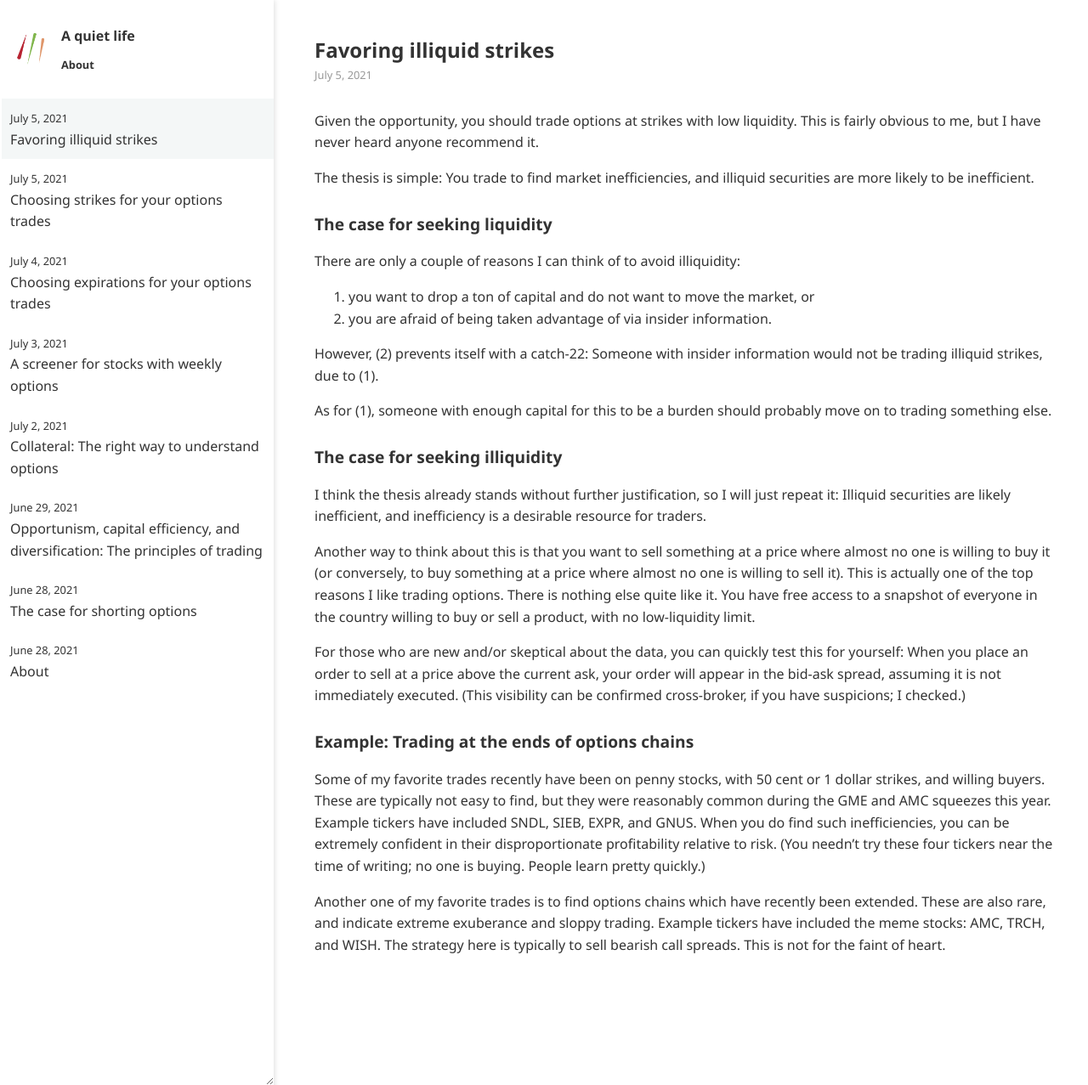
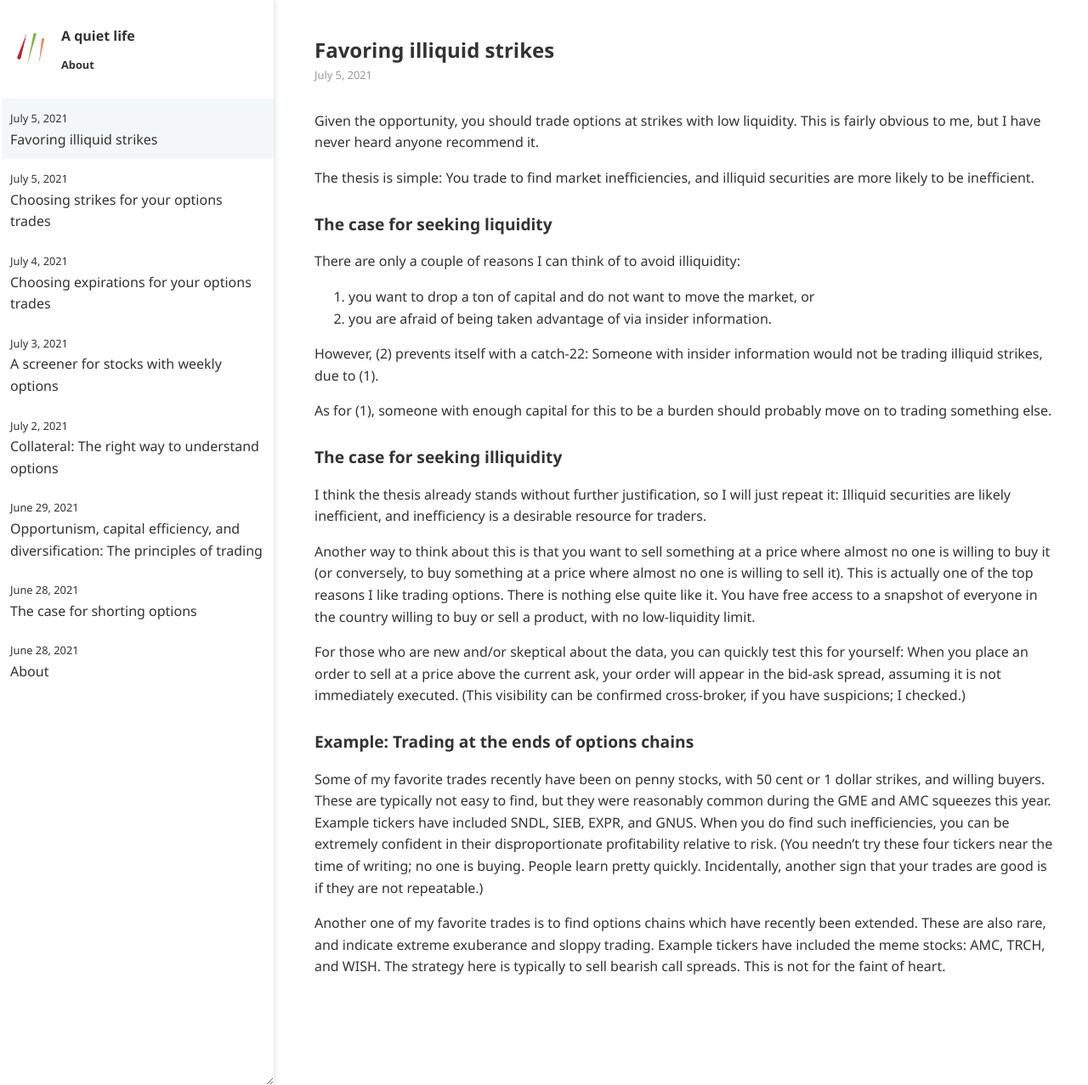
Before and after one commit to ansyblenetwork/aquietlife, a Jekyll site: the page built from _posts/2021-07-05-liquidity.md, in a window 1280 px wide and 1277 px high. Shown: the whole window at 85% size. Built offline with Jekyll 4.4.1, drawn with Linux system fonts in a browser that asks for light colours.

Commit message:
Update 2021-07-05-liquidity.md

```diff
--- a/_posts/2021-07-05-liquidity.md
+++ b/_posts/2021-07-05-liquidity.md
@@ -30,6 +30,6 @@ For those who are new and/or skeptical about the data, you can quickly test this
 
 ### Example: Trading at the ends of options chains
 
-Some of my favorite trades recently have been on penny stocks, with 50 cent or 1 dollar strikes, and willing buyers. These are typically not easy to find, but they were reasonably common during the GME and AMC squeezes this year. Example tickers have included SNDL, SIEB, EXPR, and GNUS. When you do find such inefficiencies, you can be extremely confident in their disproportionate profitability relative to risk. (You needn't try these four tickers near the time of writing; no one is buying. People learn pretty quickly.)
+Some of my favorite trades recently have been on penny stocks, with 50 cent or 1 dollar strikes, and willing buyers. These are typically not easy to find, but they were reasonably common during the GME and AMC squeezes this year. Example tickers have included SNDL, SIEB, EXPR, and GNUS. When you do find such inefficiencies, you can be extremely confident in their disproportionate profitability relative to risk. (You needn't try these four tickers near the time of writing; no one is buying. People learn pretty quickly. Incidentally, another sign that your trades are good is if they are not repeatable.)
 
 Another one of my favorite trades is to find options chains which have recently been extended. These are also rare, and indicate extreme exuberance and sloppy trading. Example tickers have included the meme stocks: AMC, TRCH, and WISH. The strategy here is typically to sell bearish call spreads. This is not for the faint of heart.
```
